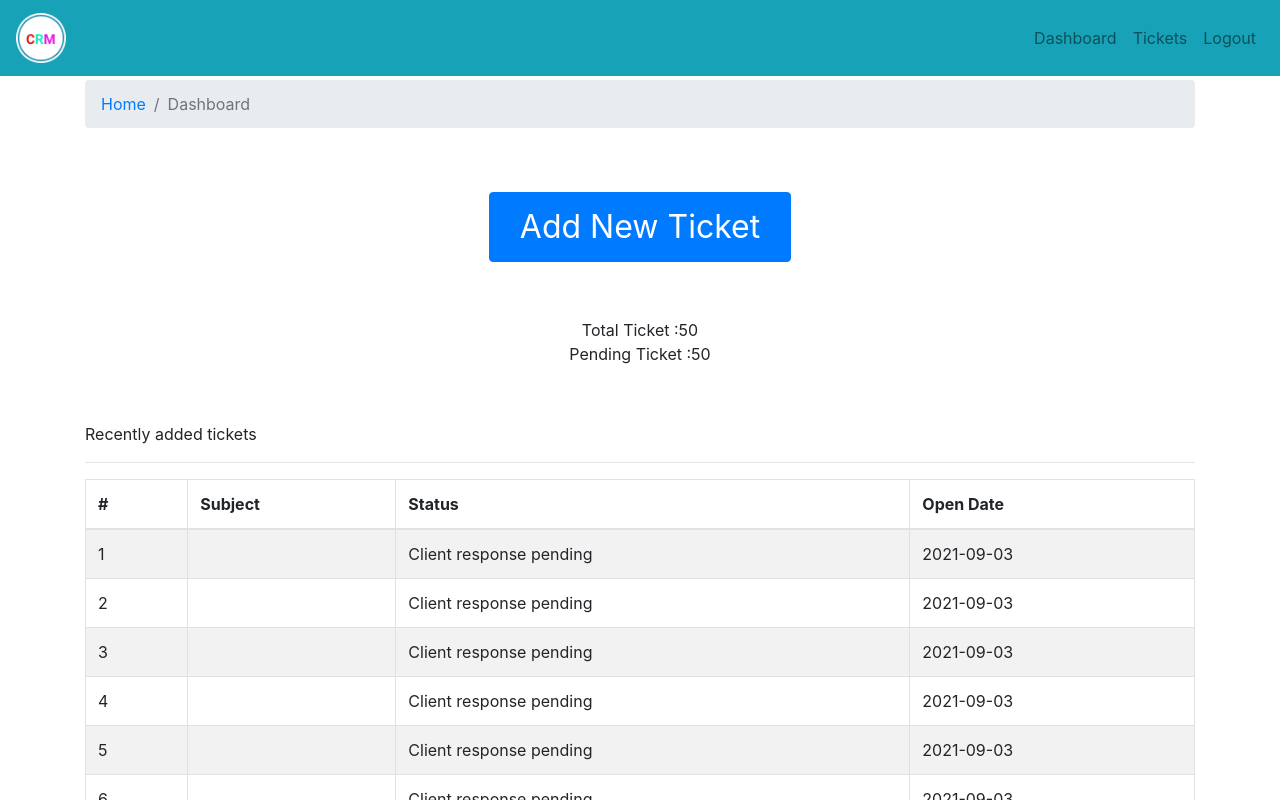
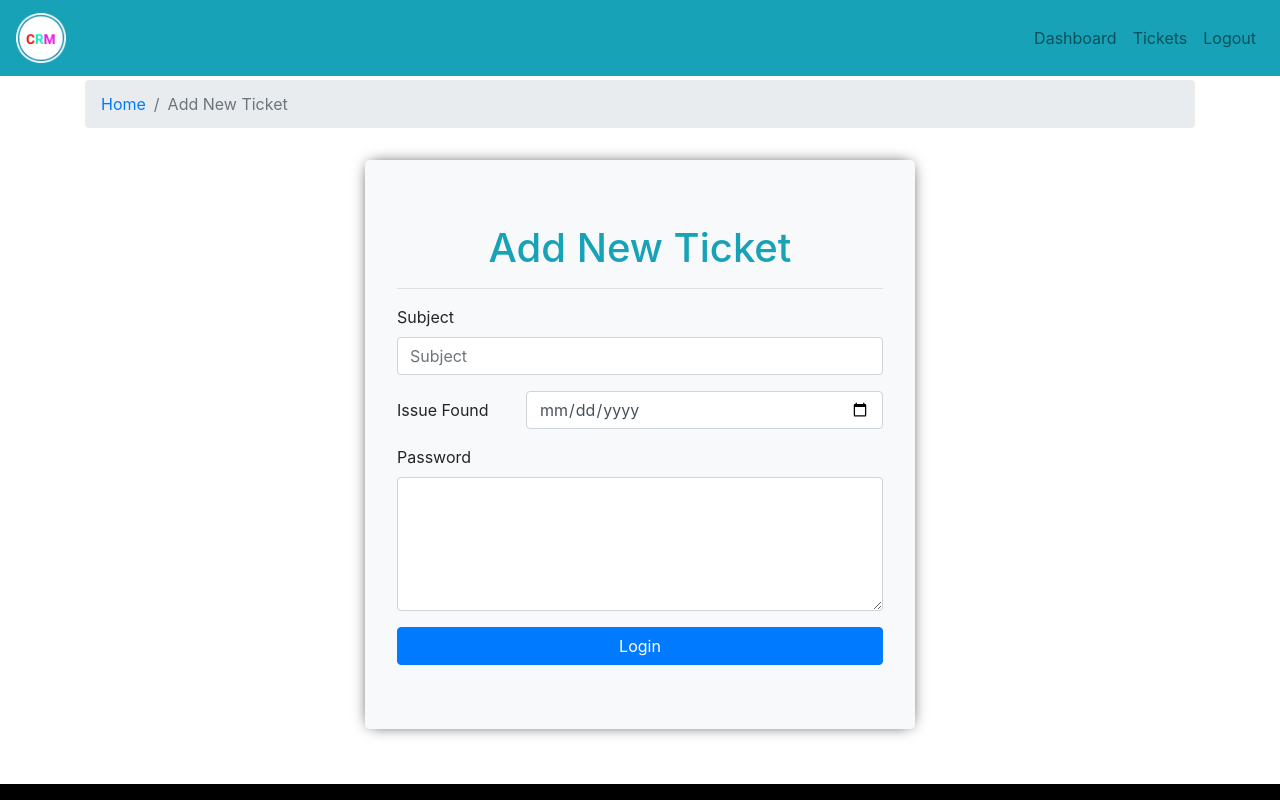
Before and after one commit to robua221/crm-frontend, a React (Create React App) app: page / in a window 1280 px wide. Shown: the top 800 px of the page. Built offline with nearby package versions, Linux system fonts and the light colour scheme.

Commit message:
add new ticket form added

```diff
--- a/src/App.js
+++ b/src/App.js
@@ -1,9 +1,10 @@
 import React from 'react';
 import './App.css';
 import { DefaultLayout } from './layout/DefaultLayout';
-import { Dashboard } from './pages/entry/dashboard/Dashboard.page';
+// import { Dashboard } from './pages/dashboard/Dashboard.page';
 
-import{Entry } from "./pages/entry/Entry.page";
+// import{Entry } from "./pages/entry/Entry.page";
+import { AddTicket } from './pages/new-ticket/AddTicket.page';
 
 function App() {
   return (
@@ -11,7 +12,8 @@
 
 {/* <Entry/> */}
 <DefaultLayout>
-<Dashboard/>
+{/* <Dashboard/> */}
+<AddTicket/>
   </DefaultLayout>
 
     </div>
--- /dev/null
+++ b/src/components/add-ticket-form/AddTicketForm.comp.js
@@ -0,0 +1,70 @@
+import React from "react";
+import { Form, Jumbotron, Button, Row, Col } from "react-bootstrap";
+import PropTypes from "prop-types";
+import "./add-ticket-form.style.css";
+
+export const AddTicketForm = ({
+  handleOnSubmit,
+  handleOnChange,
+  frmError,
+  frmData,
+}) => {
+  console.log(frmData);
+  return (
+    <Jumbotron className="mt-3 add-new-ticket bg-light">
+      <h1 className="text-info text-center">Add New Ticket</h1>
+      <hr />
+      <Form autoComplete="off" onSubmit={handleOnSubmit}>
+        <Form.Group>
+          <Form.Label>Subject</Form.Label>
+          <Form.Control
+            name="subject"
+            value={frmData.subject}
+            // minLength="3"
+            maxLength="100"
+            onChange={handleOnChange}
+            placeholder="Subject"
+            required
+          />
+          <Form.Text className="text-danger">{frmError.subject && "Subject is required"}</Form.Text>
+        </Form.Group>
+        <Form.Group as={Row}>
+          <Form.Label column sm={3}>
+            Issue Found
+          </Form.Label>
+
+          <Col sm={9}>
+            <Form.Control
+              type="date"
+              name="issueDate"
+              onChange={handleOnChange}
+              required
+              value={frmData.issuedate}
+            />
+          </Col>
+        </Form.Group>
+        <Form.Group>
+          <Form.Label>Password</Form.Label>
+          <Form.Control
+            as="textarea"
+            name="details"
+            rows="5"
+            onChange={handleOnChange}
+            required
+            value={frmData.detail}
+          />
+        </Form.Group>
+        <Button type="submit" varient="info" block>
+          {" "}
+          Login
+        </Button>
+      </Form>
+    </Jumbotron>
+  );
+};
+AddTicketForm.propTypes = {
+  handleOnSubmit: PropTypes.func.isRequired,
+  handleOnChange: PropTypes.func.isRequired,
+  frmData: PropTypes.object.isRequired,
+  frmError: PropTypes.object.isRequired,
+};
--- /dev/null
+++ b/src/components/add-ticket-form/add-ticket-form.style.css
@@ -0,0 +1,6 @@
+.add-new-ticket {
+  max-width: 550px;
+  margin-left: auto;
+  margin-right: auto;
+  box-shadow: 0px 0px 15px -5px black;
+}
--- a/src/components/login/Login.comp.js
+++ b/src/components/login/Login.comp.js
@@ -1,5 +1,5 @@
 import React from 'react'
-import {Container,Col,Form,Row, FormGroup, FormLabel,Button} from "react-bootstrap"
+import {Container,Col,Form,Row,FormGroup, FormLabel,Button} from "react-bootstrap"
 import PropTypes from 'prop-types';
 export const LoginForm = ({handleOnChange,handleOnSubmit,email,password,formswitcher}) => {
     return (
--- a/src/pages/entry/dashboard/Dashboard.page.js
+++ b/src/pages/dashboard/Dashboard.page.js
@@ -1,8 +1,8 @@
 import React from "react";
 import { Col, Container, Row, Button } from "react-bootstrap";
-import { TicketTable } from "../../../components/ticket-table/TicketTable.comp";
-import tickets from "../../../assets/data/dummy-tickets.json";
-import { PageBreadcrumb } from "../../../components/breadcrumb/Breadcrumb.comp";
+import { TicketTable } from "../../components/ticket-table/TicketTable.comp";
+import tickets from "../../assets/data/dummy-tickets.json";
+import { PageBreadcrumb } from "../../components/breadcrumb/Breadcrumb.comp";
 
 export const Dashboard = () => {
   return (
--- /dev/null
+++ b/src/pages/new-ticket/AddTicket.page.js
@@ -0,0 +1,62 @@
+import React, { useState, useEffect } from "react";
+import { Col, Container, Row } from "react-bootstrap";
+import { AddTicketForm } from "../../components/add-ticket-form/AddTicketForm.comp";
+import { PageBreadcrumb } from "../../components/breadcrumb/Breadcrumb.comp";
+import { shortText } from "../../utils/validation";
+
+const initialFrmDt = {
+  subject: "",
+  issueDate: "",
+  details: "",
+};
+const initialFrmError = {
+  subject: false,
+  issueDate: false,
+  details: false,
+};
+export const AddTicket = () => {
+  const [frmData, setfrmData] = useState(initialFrmDt);
+  const [frmError, setfrmError] = useState(initialFrmError);
+
+  useEffect(() => {}, [frmData, frmError]);
+  const handleOnChange = (e) => {
+    const { name, value } = e.target;
+    setfrmData({
+      ...frmData,
+      [name]: value,
+    });
+    console.log(name, value);
+  };
+
+  const handleOnSubmit = async (e) => {
+    e.preventDefault();
+setfrmError(initialFrmError)
+    const isSubjectValid = await shortText(frmData.subject);
+
+    setfrmError({
+      ...initialFrmError,
+      subject: !isSubjectValid,
+    });
+    console.log("form submitted", frmData);
+  };
+
+  return (
+    <Container>
+      <Row>
+        <Col>
+          <PageBreadcrumb page="Add New Ticket" />
+        </Col>
+      </Row>
+      <Row>
+        <Col>
+          <AddTicketForm
+            handleOnSubmit={handleOnSubmit}
+            frmData={frmData}
+            handleOnChange={handleOnChange}
+            frmError={frmError}
+          />
+        </Col>
+      </Row>
+    </Container>
+  );
+};
--- /dev/null
+++ b/src/utils/validation.js
@@ -0,0 +1,3 @@
+export const shortText = (str) => {
+  return str.length >= 3 && str.length <= 100;
+};
```
Also changed, not shown: src/components/PasswordReset/PasswordReset.comp.js (+10 -12 lines).
